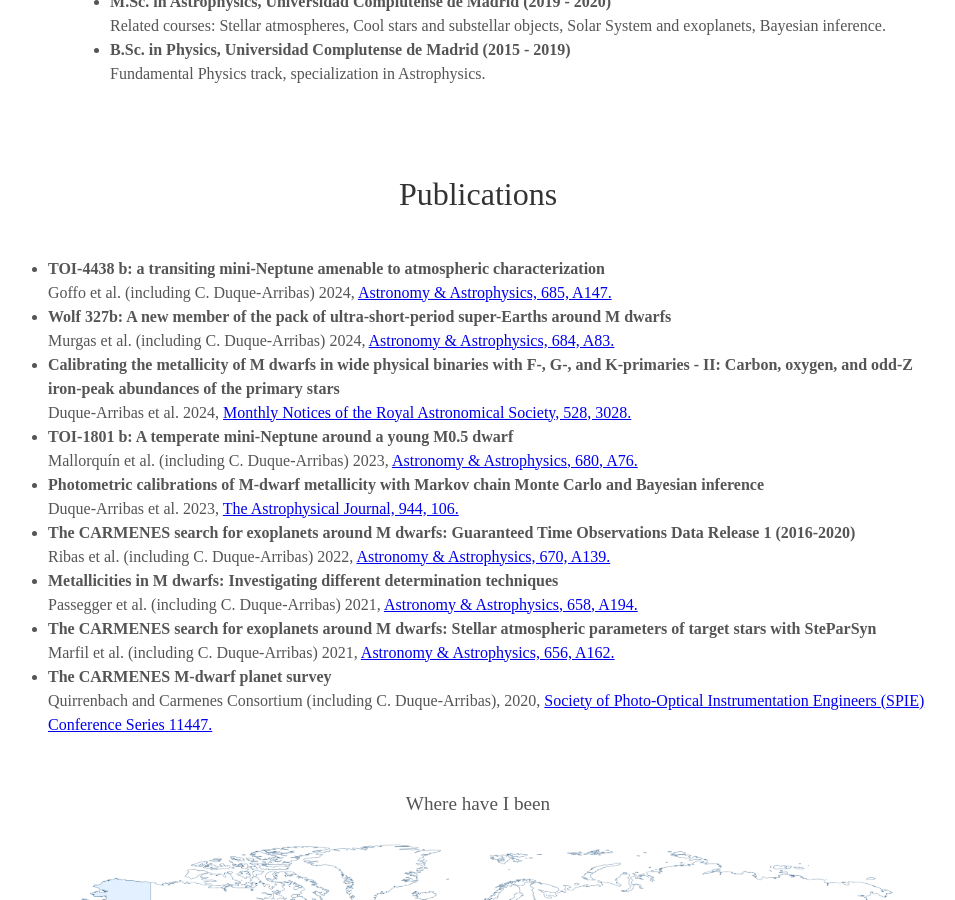
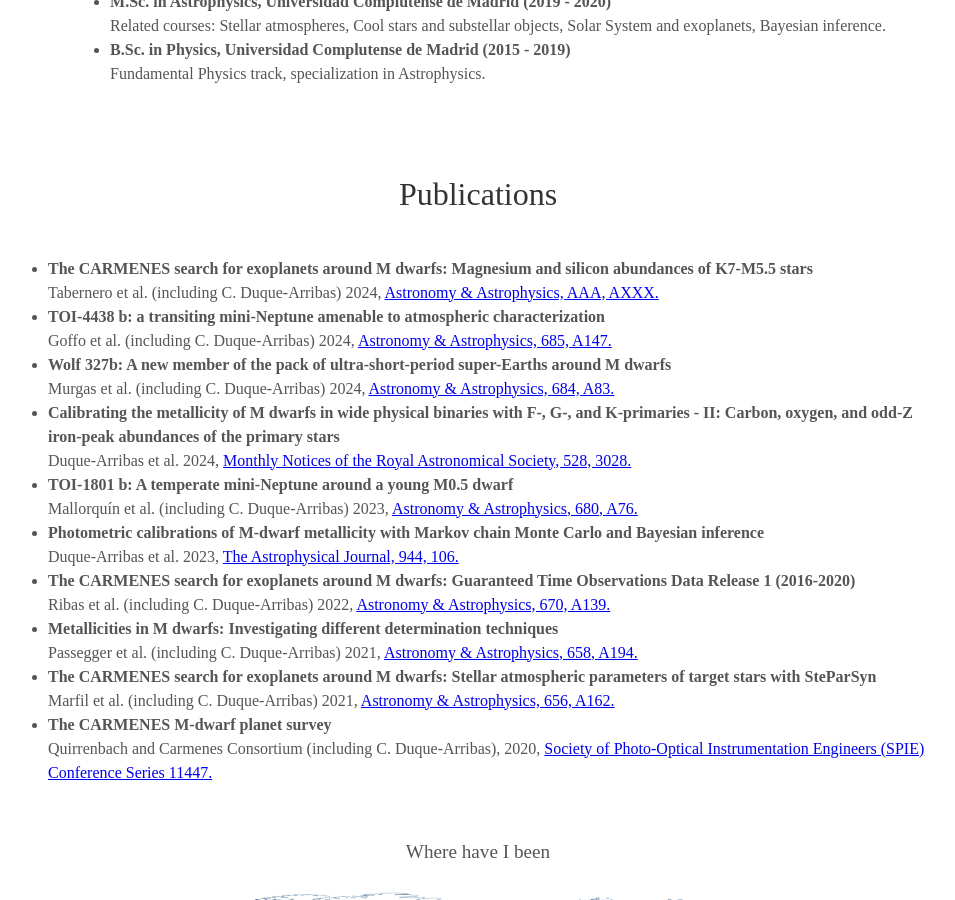
Before and after one commit to chrduque/chrduque.github.io, a Jekyll site: the page built from index.html, in a window 1280 px wide and 900 px high, scrolled down 1510 px. Shown: the whole window, without its empty margins (162-1117 px from the left). Built offline with Jekyll 4.4.1, drawn with Linux system fonts in a browser that asks for light colours; some web fonts are replaced.

Commit message:
Update about.html

```diff
--- a/_includes/about.html
+++ b/_includes/about.html
@@ -28,6 +28,9 @@
   <!--<div class="tech">-->
     <h2>Publications</h2>
     <ul style="font-size: 1rem; list-style-position: outside; display: inline-block; text-align: left">
+
+      <li><strong>The CARMENES search for exoplanets around M dwarfs: Magnesium and silicon abundances of K7-M5.5 stars</strong><br>
+     Tabernero et al. (including C. Duque-Arribas) 2024, <a href="https://ui.adsabs.harvard.edu/abs/2024arXiv240719969T/abstract" target="_blank">Astronomy & Astrophysics, AAA, AXXX.</a></li>
 
       <li><strong>TOI-4438 b: a transiting mini-Neptune amenable to atmospheric characterization</strong><br>
      Goffo et al. (including C. Duque-Arribas) 2024, <a href="https://ui.adsabs.harvard.edu/abs/2024arXiv240309833G/abstract" target="_blank">Astronomy & Astrophysics, 685, A147.</a></li>
```
